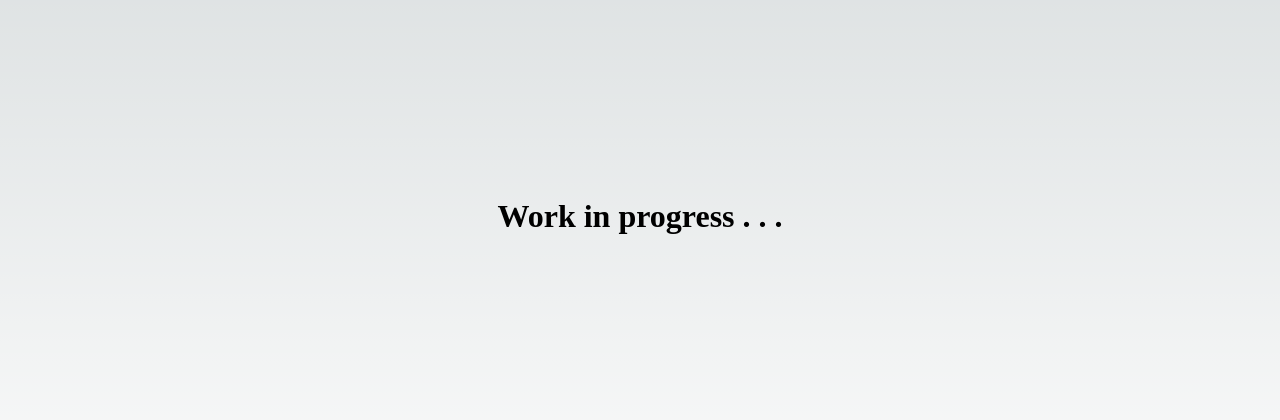
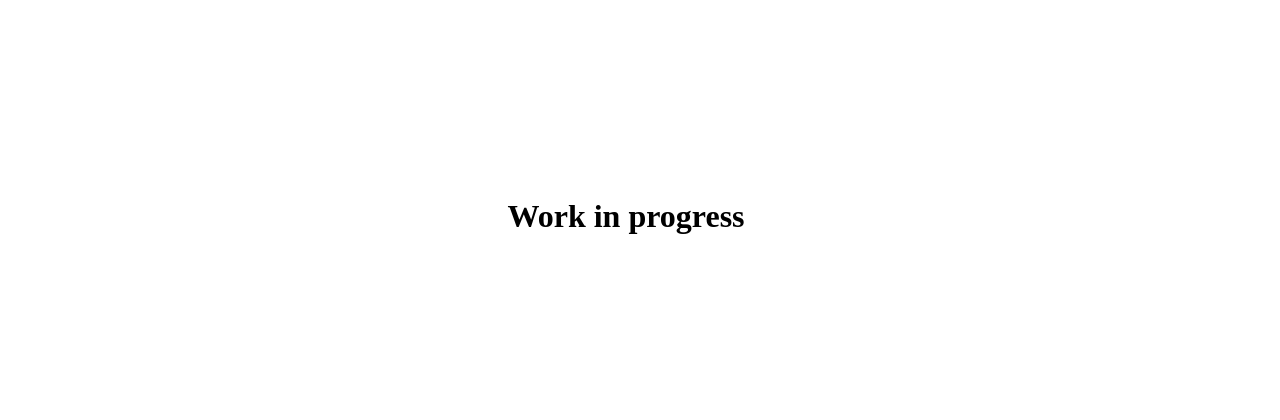
Before and after one commit to Kubx0404/madej-art, a Next.js app: page / in a window 1280 px wide. Shown: the part 184-604 px from the top of the page. Built offline with nearby package versions, Linux system fonts and the light colour scheme.

Commit message:
animation added

```diff
--- a/src/pages/index.js
+++ b/src/pages/index.js
@@ -1,7 +1,15 @@
+// import '@/styles/Home.module.css'
+import styles from "../styles/Home.module.css";
+
 export default function home() {
   return (
     <>
-      <h1>Work in progress . . . </h1>
+      <div className={styles.firstdiv}>
+        <h1 className={styles.inline}>Work in progress </h1> &nbsp;
+        <span className={styles.dot}> . </span>
+        <span className={styles.dot2}> . </span>
+        <span className={styles.dot3}> . </span>
+      </div>
     </>
-  )
+  );
 }
--- a/src/styles/Home.module.css
+++ b/src/styles/Home.module.css
@@ -1,278 +1,84 @@
-.main {
+.firstdiv {
   display: flex;
-  flex-direction: column;
-  justify-content: space-between;
   align-items: center;
-  padding: 6rem;
-  min-height: 100vh;
+  justify-content: center;
+  flex-direction: row;
+  width: 100vw;
+}
+.inline {
+  display: inline;
 }
 
-.description {
-  display: inherit;
-  justify-content: inherit;
-  align-items: inherit;
-  font-size: 0.85rem;
-  max-width: var(--max-width);
-  width: 100%;
-  z-index: 2;
-  font-family: var(--font-mono);
+.dot {
+  animation-name: dot;
+  animation-duration: 4s;
+  animation-iteration-count: infinite;
+  font-size: 2em;
 }
 
-.description a {
-  display: flex;
-  justify-content: center;
-  align-items: center;
-  gap: 0.5rem;
+@keyframes dot {
+  0% {
+    opacity: 0;
+  }
+  25% {
+    opacity: 1;
+  }
+  50% {
+    opacity: 1;
+  }
+  75% {
+    opacity: 1;
+  }
+  100% {
+    opacity: 0;
+  }
+}
+.dot2 {
+  animation-name: dot2;
+  animation-duration: 4s;
+  animation-iteration-count: infinite;
+  font-size: 2em;
 }
 
-.description p {
-  position: relative;
-  margin: 0;
-  padding: 1rem;
-  background-color: rgba(var(--callout-rgb), 0.5);
-  border: 1px solid rgba(var(--callout-border-rgb), 0.3);
-  border-radius: var(--border-radius);
-}
-
-.code {
-  font-weight: 700;
-  font-family: var(--font-mono);
-}
-
-.grid {
-  display: grid;
-  grid-template-columns: repeat(4, minmax(25%, auto));
-  width: var(--max-width);
-  max-width: 100%;
-}
-
-.card {
-  padding: 1rem 1.2rem;
-  border-radius: var(--border-radius);
-  background: rgba(var(--card-rgb), 0);
-  border: 1px solid rgba(var(--card-border-rgb), 0);
-  transition: background 200ms, border 200ms;
-}
-
-.card span {
-  display: inline-block;
-  transition: transform 200ms;
-}
-
-.card h2 {
-  font-weight: 600;
-  margin-bottom: 0.7rem;
-}
-
-.card p {
-  margin: 0;
-  opacity: 0.6;
-  font-size: 0.9rem;
-  line-height: 1.5;
-  max-width: 30ch;
-}
-
-.center {
-  display: flex;
-  justify-content: center;
-  align-items: center;
-  position: relative;
-  padding: 4rem 0;
-}
-
-.center::before {
-  background: var(--secondary-glow);
-  border-radius: 50%;
-  width: 480px;
-  height: 360px;
-  margin-left: -400px;
-}
-
-.center::after {
-  background: var(--primary-glow);
-  width: 240px;
-  height: 180px;
-  z-index: -1;
-}
-
-.center::before,
-.center::after {
-  content: '';
-  left: 50%;
-  position: absolute;
-  filter: blur(45px);
-  transform: translateZ(0);
-}
-
-.logo,
-.thirteen {
-  position: relative;
-}
-
-.thirteen {
-  display: flex;
-  justify-content: center;
-  align-items: center;
-  width: 75px;
-  height: 75px;
-  padding: 25px 10px;
-  margin-left: 16px;
-  transform: translateZ(0);
-  border-radius: var(--border-radius);
-  overflow: hidden;
-  box-shadow: 0px 2px 8px -1px #0000001a;
-}
-
-.thirteen::before,
-.thirteen::after {
-  content: '';
-  position: absolute;
-  z-index: -1;
-}
-
-/* Conic Gradient Animation */
-.thirteen::before {
-  animation: 6s rotate linear infinite;
-  width: 200%;
-  height: 200%;
-  background: var(--tile-border);
-}
-
-/* Inner Square */
-.thirteen::after {
-  inset: 0;
-  padding: 1px;
-  border-radius: var(--border-radius);
-  background: linear-gradient(
-    to bottom right,
-    rgba(var(--tile-start-rgb), 1),
-    rgba(var(--tile-end-rgb), 1)
-  );
-  background-clip: content-box;
-}
-
-/* Enable hover only on non-touch devices */
-@media (hover: hover) and (pointer: fine) {
-  .card:hover {
-    background: rgba(var(--card-rgb), 0.1);
-    border: 1px solid rgba(var(--card-border-rgb), 0.15);
+@keyframes dot2 {
+  0% {
+    opacity: 0;
   }
-
-  .card:hover span {
-    transform: translateX(4px);
+  25% {
+    opacity: 0;
+  }
+  50% {
+    opacity: 1;
+  }
+  75% {
+    opacity: 1;
+  }
+  100% {
+    opacity: 0;
   }
 }
 
-@media (prefers-reduced-motion) {
-  .thirteen::before {
-    animation: none;
+.dot3 {
+  animation-name: dot3;
+  animation-duration: 4s;
+  animation-iteration-count: infinite;
+  font-size: 2em;
+}
+
+@keyframes dot3 {
+  0% {
+    opacity: 0;
   }
-
-  .card:hover span {
-    transform: none;
+  25% {
+    opacity: 0;
+  }
+  50% {
+    opacity: 0;
+  }
+  75% {
+    opacity: 1;
+  }
+  100% {
+    opacity: 0;
   }
 }
-
-/* Mobile */
-@media (max-width: 700px) {
-  .content {
-    padding: 4rem;
-  }
-
-  .grid {
-    grid-template-columns: 1fr;
-    margin-bottom: 120px;
-    max-width: 320px;
-    text-align: center;
-  }
-
-  .card {
-    padding: 1rem 2.5rem;
-  }
-
-  .card h2 {
-    margin-bottom: 0.5rem;
-  }
-
-  .center {
-    padding: 8rem 0 6rem;
-  }
-
-  .center::before {
-    transform: none;
-    height: 300px;
-  }
-
-  .description {
-    font-size: 0.8rem;
-  }
-
-  .description a {
-    padding: 1rem;
-  }
-
-  .description p,
-  .description div {
-    display: flex;
-    justify-content: center;
-    position: fixed;
-    width: 100%;
-  }
-
-  .description p {
-    align-items: center;
-    inset: 0 0 auto;
-    padding: 2rem 1rem 1.4rem;
-    border-radius: 0;
-    border: none;
-    border-bottom: 1px solid rgba(var(--callout-border-rgb), 0.25);
-    background: linear-gradient(
-      to bottom,
-      rgba(var(--background-start-rgb), 1),
-      rgba(var(--callout-rgb), 0.5)
-    );
-    background-clip: padding-box;
-    backdrop-filter: blur(24px);
-  }
-
-  .description div {
-    align-items: flex-end;
-    pointer-events: none;
-    inset: auto 0 0;
-    padding: 2rem;
-    height: 200px;
-    background: linear-gradient(
-      to bottom,
-      transparent 0%,
-      rgb(var(--background-end-rgb)) 40%
-    );
-    z-index: 1;
-  }
-}
-
-/* Tablet and Smaller Desktop */
-@media (min-width: 701px) and (max-width: 1120px) {
-  .grid {
-    grid-template-columns: repeat(2, 50%);
-  }
-}
-
-@media (prefers-color-scheme: dark) {
-  .vercelLogo {
-    filter: invert(1);
-  }
-
-  .logo,
-  .thirteen img {
-    filter: invert(1) drop-shadow(0 0 0.3rem #ffffff70);
-  }
-}
-
-@keyframes rotate {
-  from {
-    transform: rotate(360deg);
-  }
-  to {
-    transform: rotate(0deg);
-  }
-}
--- a/src/styles/globals.css
+++ b/src/styles/globals.css
@@ -1,84 +1,3 @@
-:root {
-  --max-width: 1100px;
-  --border-radius: 12px;
-  --font-mono: ui-monospace, Menlo, Monaco, 'Cascadia Mono', 'Segoe UI Mono',
-    'Roboto Mono', 'Oxygen Mono', 'Ubuntu Monospace', 'Source Code Pro',
-    'Fira Mono', 'Droid Sans Mono', 'Courier New', monospace;
-
-  --foreground-rgb: 0, 0, 0;
-  --background-start-rgb: 214, 219, 220;
-  --background-end-rgb: 255, 255, 255;
-
-  --primary-glow: conic-gradient(
-    from 180deg at 50% 50%,
-    #16abff33 0deg,
-    #0885ff33 55deg,
-    #54d6ff33 120deg,
-    #0071ff33 160deg,
-    transparent 360deg
-  );
-  --secondary-glow: radial-gradient(
-    rgba(255, 255, 255, 1),
-    rgba(255, 255, 255, 0)
-  );
-
-  --tile-start-rgb: 239, 245, 249;
-  --tile-end-rgb: 228, 232, 233;
-  --tile-border: conic-gradient(
-    #00000080,
-    #00000040,
-    #00000030,
-    #00000020,
-    #00000010,
-    #00000010,
-    #00000080
-  );
-
-  --callout-rgb: 238, 240, 241;
-  --callout-border-rgb: 172, 175, 176;
-  --card-rgb: 180, 185, 188;
-  --card-border-rgb: 131, 134, 135;
-}
-
-@media (prefers-color-scheme: dark) {
-  :root {
-    --foreground-rgb: 255, 255, 255;
-    --background-start-rgb: 0, 0, 0;
-    --background-end-rgb: 0, 0, 0;
-
-    --primary-glow: radial-gradient(rgba(1, 65, 255, 0.4), rgba(1, 65, 255, 0));
-    --secondary-glow: linear-gradient(
-      to bottom right,
-      rgba(1, 65, 255, 0),
-      rgba(1, 65, 255, 0),
-      rgba(1, 65, 255, 0.3)
-    );
-
-    --tile-start-rgb: 2, 13, 46;
-    --tile-end-rgb: 2, 5, 19;
-    --tile-border: conic-gradient(
-      #ffffff80,
-      #ffffff40,
-      #ffffff30,
-      #ffffff20,
-      #ffffff10,
-      #ffffff10,
-      #ffffff80
-    );
-
-    --callout-rgb: 20, 20, 20;
-    --callout-border-rgb: 108, 108, 108;
-    --card-rgb: 100, 100, 100;
-    --card-border-rgb: 200, 200, 200;
-  }
-}
-
-* {
-  box-sizing: border-box;
-  padding: 0;
-  margin: 0;
-}
-
 html,
 body {
   max-width: 100vw;
@@ -87,21 +6,7 @@ body {
   display: flex;
   justify-content: center;
   align-items: center;
-}
-
-body {
-  color: rgb(var(--foreground-rgb));
-  background: linear-gradient(
-      to bottom,
-      transparent,
-      rgb(var(--background-end-rgb))
-    )
-    rgb(var(--background-start-rgb));
-}
-
-a {
-  color: inherit;
-  text-decoration: none;
+  width: 100vw;
 }
 
 @media (prefers-color-scheme: dark) {
```
